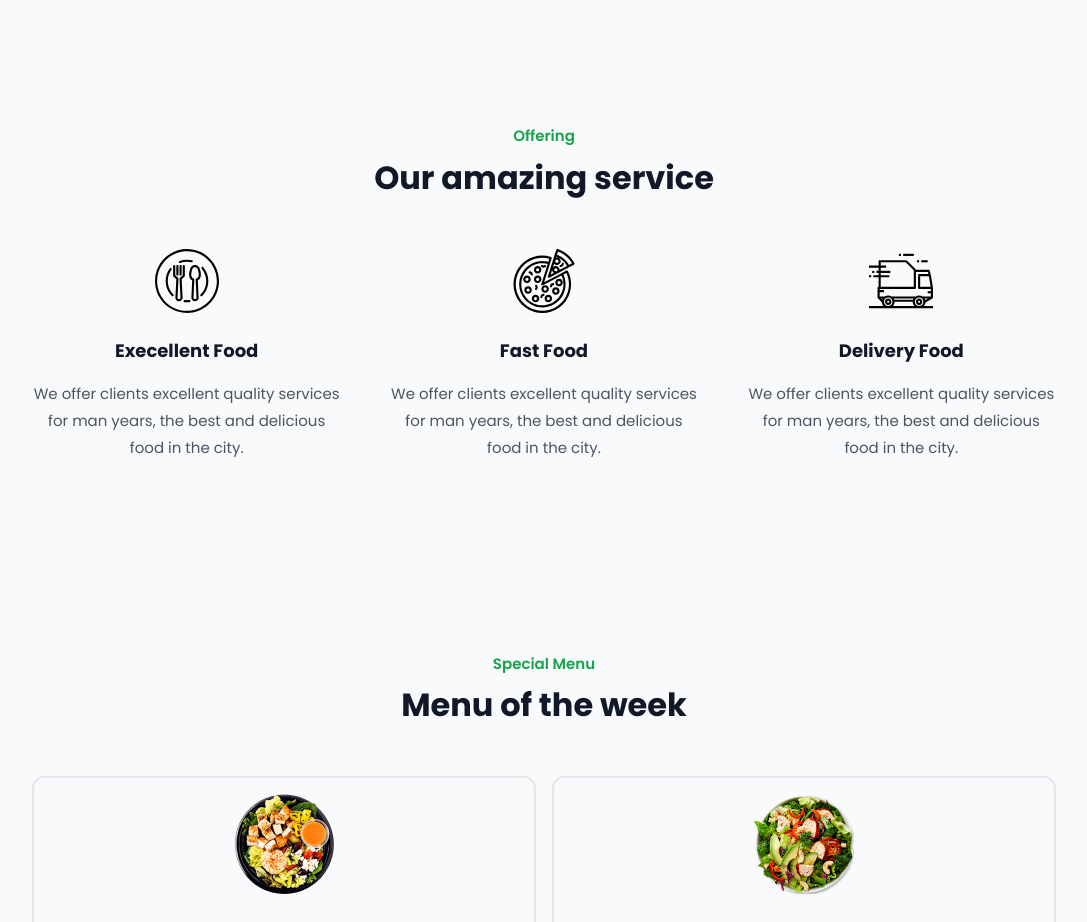
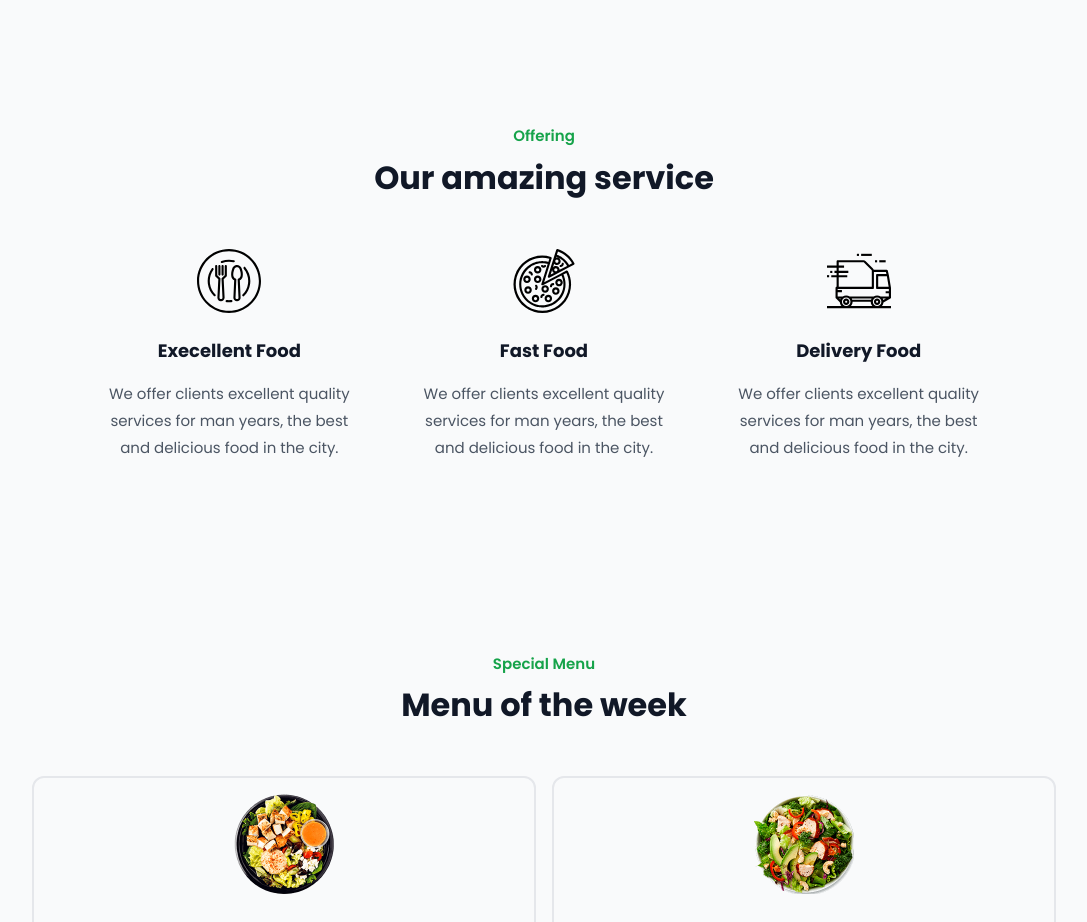
Before and after one commit to fajarfadillahh/tasty-restaurant-react-tailwind, a React (Vite) app: page / in a window 1280 px wide. Shown: the part 1240-2162 px from the top of the page, without its empty margins (96-1183 px from the left). Built offline with nearby package versions, Linux system fonts and the light colour scheme.

Commit message:
responsive Services.jsx

```diff
--- a/src/parts/Homepage/Services.jsx
+++ b/src/parts/Homepage/Services.jsx
@@ -7,7 +7,7 @@ import ServicesImg3 from "../../assets/images/services-truck.svg";
 export default function Services() {
   return (
     <section className="services section">
-      <div className="services__container container grid gap-8">
+      <div className="services__container container grid gap-8 lg:max-w-4xl">
         <div className="services__data justify-self-center text-center">
           <p className="services__subtitle section-subtitle">Offering</p>
           <h1 className="services__title section-title">Our amazing service</h1>
```
